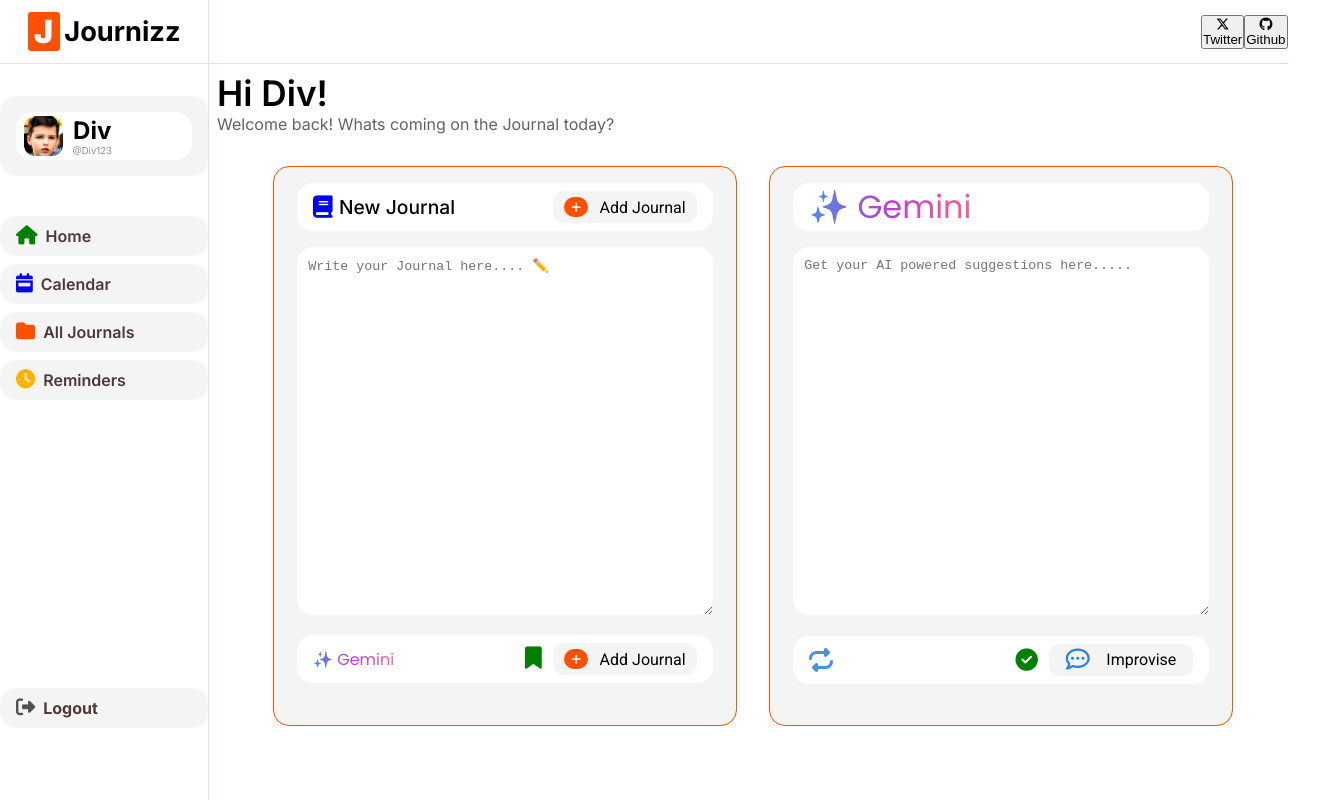
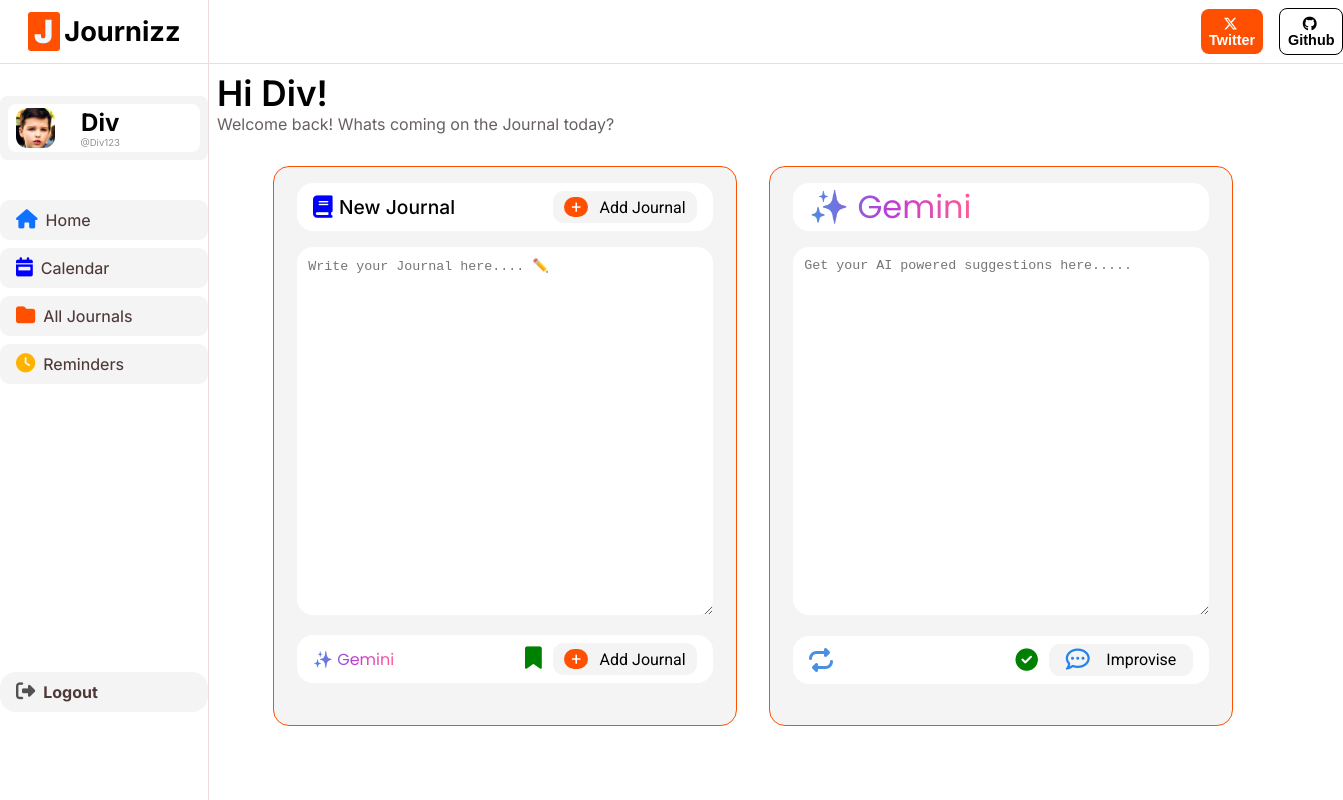
Before and after one commit to DivyanshTulsiani/Journizz, a plain HTML site: page Public/dashboard.html in a window 1280 px wide. Shown: the whole page, 1343 px wide, since content can reach past the window. Drawn offline with Linux system fonts and the light colour scheme.

Commit message:
updated dashboard

```diff
--- a/Public/dashboard.css
+++ b/Public/dashboard.css
@@ -69,24 +69,25 @@
   margin: 0 auto;
   margin-top: 2rem;
   display: flex;
-  flex-direction: column;
+
+  justify-content: center;
   align-items: center;
   background-color: #f4f4f4;
-  height: 5rem;
+  height: 4rem;
   width: 13rem;
-  border-radius: 1rem;
+  border-radius: 0.5rem;
 
 }
 
 .profiletop{
   display: flex;
   justify-content: space-between;
-  margin-top: 1rem;
+
   align-items: center;
   height: 3rem;
-  width: 11rem;
+  width: 12rem;
   background-color: #fff;
-  border-radius: 1rem;
+  border-radius: 0.5rem;
 }
 
 
@@ -143,12 +144,12 @@
   margin-top: 2.5rem;
   height: 2.5rem;
   width: 13rem;
-  border-radius: 1rem;
+  border-radius: 0.6rem;
   background-color: #f4f4f4;
   display: flex;
   /* justify-content: space-between; */
   text-decoration: none;
-  font-weight: 600;
+  font-weight: 450;
 
 }
 
@@ -163,7 +164,7 @@
   align-items: center;
   margin-left: 1rem;
   font-size: 1.2rem;
-  color: green;
+  color: #1070ff;
 }
 
 .homename{
@@ -182,12 +183,12 @@
   margin-top: 0.5rem;
   height: 2.5rem;
   width: 13rem;
-  border-radius: 1rem;
+  border-radius: 0.6rem;
   background-color: #f4f4f4;
   display: flex;
   /* justify-content: space-between; */
   text-decoration: none;
-  font-weight: 600;
+  font-weight: 450;
 }
 .calendar:hover{
   cursor: pointer;
@@ -217,12 +218,12 @@
   margin-top: 0.5rem;
   height: 2.5rem;
   width: 13rem;
-  border-radius: 1rem;
+  border-radius: 0.6rem;
   background-color: #f4f4f4;
   display: flex;
   /* justify-content: space-between; */
   text-decoration: none;
-  font-weight: 600;
+  font-weight: 450;
 }
 
 .history:hover{
@@ -252,12 +253,12 @@
   margin-top: 0.5rem;
   height: 2.5rem;
   width: 13rem;
-  border-radius: 1rem;
+  border-radius: 0.6rem;
   background-color: #f4f4f4;
   display: flex;
   /* justify-content: space-between; */
   text-decoration: none;
-  font-weight: 600;
+  font-weight: 450;
 }
 
 .reminder:hover{
@@ -345,7 +346,44 @@
 }
 
 .twitterbutton1{
+  font-size: 0.9rem;
+  padding-top: 0.4rem;
+  padding-bottom: 0.4rem;
+  padding-left: 0.5rem;
+  padding-right: 0.5rem;
+  margin-right: 1rem;
+  border-radius: 0.5rem;
+  /* border: 0.5px solid black; */
+  border: none;
+  color: white;
+  font-weight: 600;
+  background-color: #ff4f00;
+}
 
+.githubbutton1{
+  font-size: 0.9rem;
+  padding-top: 0.4rem;
+  padding-bottom: 0.4rem;
+  padding-left: 0.5rem;
+  padding-right: 0.5rem;
+  border-radius: 0.5rem;
+  border: none;
+  color: black;
+  font-weight: 600;
+  border: 0.8px solid black;
+  background-color: white;
+
+
+}
+
+.githublogo{
+  color: black;
+  padding-right: 0.2rem;
+}
+
+.twitterlogo{
+
+  padding-right: 0.2rem;
 }
 
 
--- a/Public/dashboard.html
+++ b/Public/dashboard.html
@@ -86,11 +86,11 @@
       <div class="main-content">
         <div class="navbar">
           <div class="twitterbutton">
-            <button class="twitterbutton1"><i class="fa-brands fa-x-twitter"></i>Twitter</button>
+            <button class="twitterbutton1"><span class="twitterlogo"><i class="fa-brands fa-x-twitter"></i></span>Twitter</button>
           </div>
 
           <div class="githubbutton">
-            <button class="githubbutton1"><i class="fa-brands fa-github"></i>Github</button>
+            <button class="githubbutton1"><span class="githublogo"><i class="fa-brands fa-github"></i></span>Github</button>
           </div>
         </div>
       <div class="replaceall">
```
Also changed, not shown: Public/landingpage.css (+8 -0 lines), Public/landingpage.html (+1 -1 lines), Public/UserImages/001-book.png (added).
